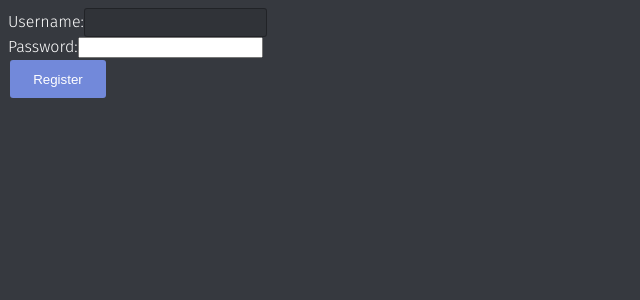
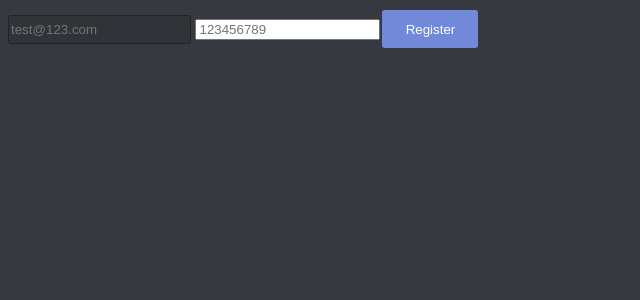
Before and after one commit to kmughal/Basic-Auth-Sample, a Next.js app: page /register in a window 1280 px wide. Shown: the top 300 px of the page, without its empty margins (0-640 px from the left). Built offline with nearby package versions, Linux system fonts and the light colour scheme.

Commit message:
Change registerpage
- change some of the markup to fix styling

```diff
--- a/pages/register.js
+++ b/pages/register.js
@@ -1,11 +1,10 @@
-import React from "react";
+import React from "react"
 
 export default function () {
-  const userInput = React.useRef(null);
-  const passwordInput = React.useRef(null);
+  const userInput = React.useRef(null)
+  const passwordInput = React.useRef(null)
 
   const handleFormSubmit = async (e) => {
-
     const response = await fetch("/api/register", {
       method: "POST",
       body: JSON.stringify({
@@ -13,29 +12,31 @@ export default function () {
         password: passwordInput.current.value,
       }),
       headers: { "CONTENT-TYPE": "application/json" },
-    }).then((response) => response.json());
-    console.log(response);
-    e.preventDefault();
-  };
+    }).then((response) => response.json())
+
+    e.preventDefault()
+  }
 
   return (
-    <div>
-      <div>
-        <label htmlFor="username">Username:</label>
-        <input type="text" id="username" name="username" ref={userInput} />
-      </div>
-      <div>
-        <label htmlFor="password">Password:</label>
+    <section className="register-container">
+      <section>
+        <input
+          type="text"
+          id="username"
+          name="username"
+          ref={userInput}
+          placeholder="test@123.com"
+        />
+       {" "}
         <input
           type="password"
           id="password"
           name="password"
           ref={passwordInput}
+          placeholder="123456789"
         />
-      </div>
-      <div>
-        <button onClick={handleFormSubmit}>Register</button>
-      </div>
-    </div>
-  );
+        <button className="register-container_action-button" onClick={handleFormSubmit}>Register</button>
+      </section>
+    </section>
+  )
 }
```
